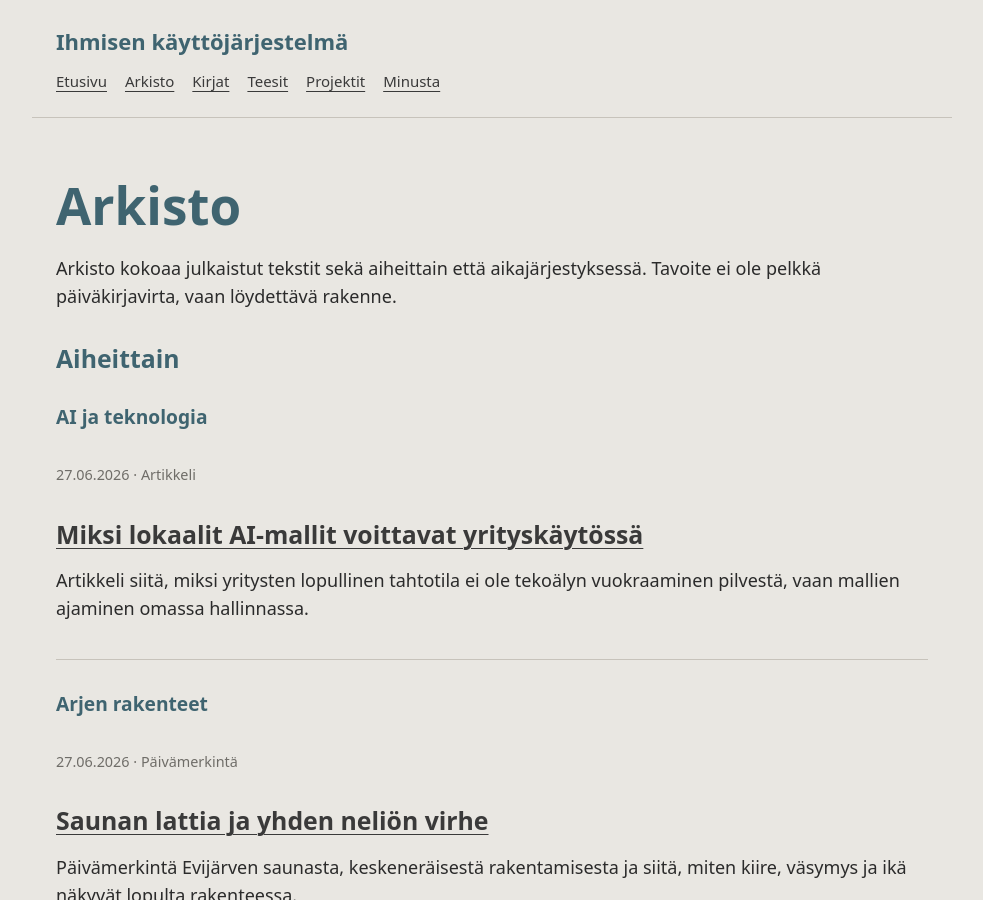
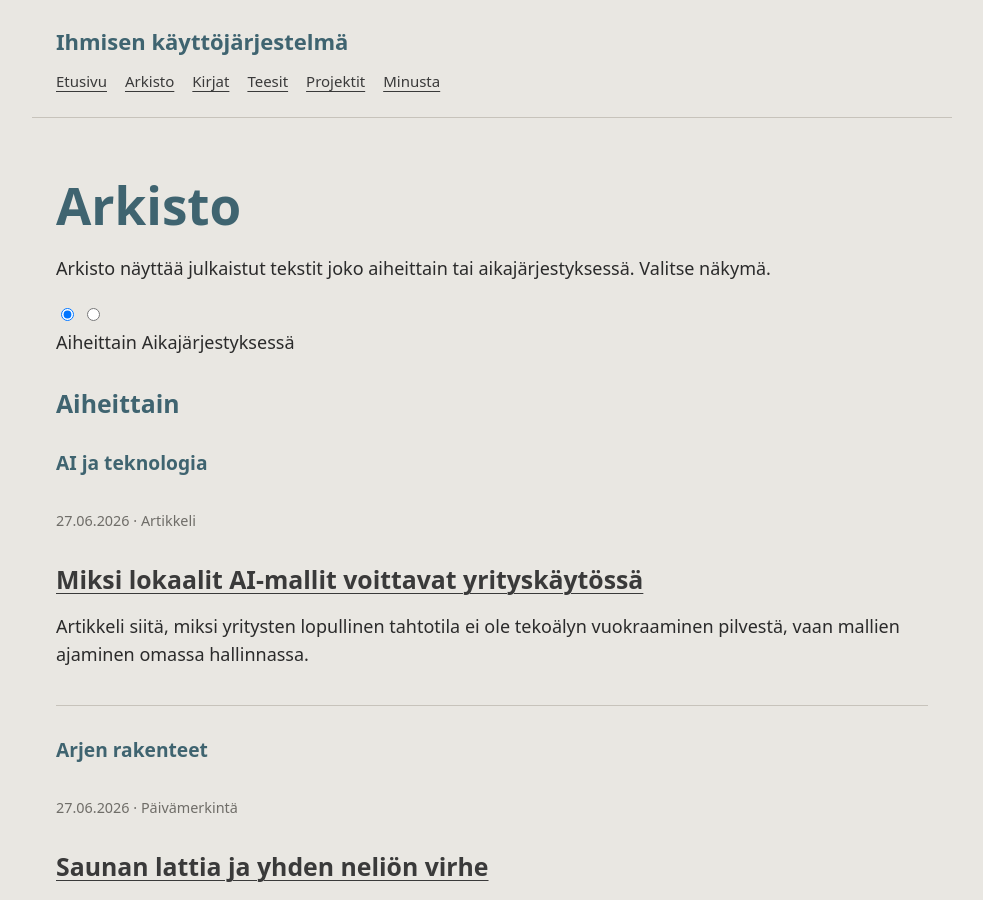
Before and after one commit to kataguru/blogi, a Jekyll site: the page built from arkisto.md, in a window 1280 px wide and 900 px high. Shown: the whole window, without its empty margins (148-1131 px from the left). Built offline with Jekyll 4.4.1, drawn with Linux system fonts in a browser that asks for light colours.

Commit message:
Add archive view toggle

```diff
--- a/arkisto.md
+++ b/arkisto.md
@@ -5,60 +5,74 @@ permalink: /arkisto/
 
 # Arkisto
 
-Arkisto kokoaa julkaistut tekstit sekä aiheittain että aikajärjestyksessä. Tavoite ei ole pelkkä päiväkirjavirta, vaan löydettävä rakenne.
+Arkisto näyttää julkaistut tekstit joko aiheittain tai aikajärjestyksessä. Valitse näkymä.
 
-## Aiheittain
+<div class="archive-toggle">
+  <input type="radio" id="archive-topic" name="archive-view" checked>
+  <input type="radio" id="archive-time" name="archive-view">
 
-### AI ja teknologia
+  <div class="archive-toggle-buttons" role="group" aria-label="Arkiston näkymä">
+    <label for="archive-topic">Aiheittain</label>
+    <label for="archive-time">Aikajärjestyksessä</label>
+  </div>
 
-<ul class="post-list">
-{% for post in site.posts %}
-  {% if post.categories contains 'ai' or post.categories contains 'lokaalit-mallit' or post.categories contains 'yritykset' %}
-  <li>
-    <p class="post-date">{{ post.date | date: "%d.%m.%Y" }} · Artikkeli</p>
-    <h2><a href="{{ post.url | relative_url }}">{{ post.title }}</a></h2>
-    {% if post.description %}<p>{{ post.description }}</p>{% endif %}
-  </li>
-  {% endif %}
-{% endfor %}
-</ul>
+  <section class="archive-view archive-view-topic">
+    <h2>Aiheittain</h2>
 
-### Arjen rakenteet
+    <h3>AI ja teknologia</h3>
 
-<ul class="post-list">
-{% for post in site.posts %}
-  {% if post.categories contains 'arki' or post.categories contains 'rakentaminen' or post.categories contains 'koirat' %}
-  <li>
-    <p class="post-date">{{ post.date | date: "%d.%m.%Y" }} · Päivämerkintä</p>
-    <h2><a href="{{ post.url | relative_url }}">{{ post.title }}</a></h2>
-    {% if post.description %}<p>{{ post.description }}</p>{% endif %}
-  </li>
-  {% endif %}
-{% endfor %}
-</ul>
+    <ul class="post-list">
+    {% for post in site.posts %}
+      {% if post.categories contains 'ai' or post.categories contains 'lokaalit-mallit' or post.categories contains 'yritykset' %}
+      <li>
+        <p class="post-date">{{ post.date | date: "%d.%m.%Y" }} · Artikkeli</p>
+        <h2><a href="{{ post.url | relative_url }}">{{ post.title }}</a></h2>
+        {% if post.description %}<p>{{ post.description }}</p>{% endif %}
+      </li>
+      {% endif %}
+    {% endfor %}
+    </ul>
 
-### Kirjoittaminen ja kirjat
+    <h3>Arjen rakenteet</h3>
 
-<ul class="post-list">
-{% for post in site.posts %}
-  {% if post.categories contains 'kirjoittaminen' or post.categories contains 'blogi' or post.categories contains 'kirjat' %}
-  <li>
-    <p class="post-date">{{ post.date | date: "%d.%m.%Y" }} · Kirjapäivitys</p>
-    <h2><a href="{{ post.url | relative_url }}">{{ post.title }}</a></h2>
-    {% if post.description %}<p>{{ post.description }}</p>{% endif %}
-  </li>
-  {% endif %}
-{% endfor %}
-</ul>
+    <ul class="post-list">
+    {% for post in site.posts %}
+      {% if post.categories contains 'arki' or post.categories contains 'rakentaminen' or post.categories contains 'koirat' %}
+      <li>
+        <p class="post-date">{{ post.date | date: "%d.%m.%Y" }} · Päivämerkintä</p>
+        <h2><a href="{{ post.url | relative_url }}">{{ post.title }}</a></h2>
+        {% if post.description %}<p>{{ post.description }}</p>{% endif %}
+      </li>
+      {% endif %}
+    {% endfor %}
+    </ul>
 
-## Aikajärjestyksessä
+    <h3>Kirjoittaminen ja kirjat</h3>
 
-<ul class="post-list">
-{% for post in site.posts %}
-  <li>
-    <p class="post-date">{{ post.date | date: "%d.%m.%Y" }}{% if post.categories contains 'ai' %} · Artikkeli{% elsif post.categories contains 'kirjoittaminen' or post.categories contains 'blogi' %} · Kirjapäivitys{% else %} · Päivämerkintä{% endif %}</p>
-    <h2><a href="{{ post.url | relative_url }}">{{ post.title }}</a></h2>
-    {% if post.description %}<p>{{ post.description }}</p>{% endif %}
-  </li>
-{% endfor %}
-</ul>
+    <ul class="post-list">
+    {% for post in site.posts %}
+      {% if post.categories contains 'kirjoittaminen' or post.categories contains 'blogi' or post.categories contains 'kirjat' %}
+      <li>
+        <p class="post-date">{{ post.date | date: "%d.%m.%Y" }} · Kirjapäivitys</p>
+        <h2><a href="{{ post.url | relative_url }}">{{ post.title }}</a></h2>
+        {% if post.description %}<p>{{ post.description }}</p>{% endif %}
+      </li>
+      {% endif %}
+    {% endfor %}
+    </ul>
+  </section>
+
+  <section class="archive-view archive-view-time">
+    <h2>Aikajärjestyksessä</h2>
+
+    <ul class="post-list">
+    {% for post in site.posts %}
+      <li>
+        <p class="post-date">{{ post.date | date: "%d.%m.%Y" }}{% if post.categories contains 'ai' %} · Artikkeli{% elsif post.categories contains 'kirjoittaminen' or post.categories contains 'blogi' %} · Kirjapäivitys{% else %} · Päivämerkintä{% endif %}</p>
+        <h2><a href="{{ post.url | relative_url }}">{{ post.title }}</a></h2>
+        {% if post.description %}<p>{{ post.description }}</p>{% endif %}
+      </li>
+    {% endfor %}
+    </ul>
+  </section>
+</div>
```
